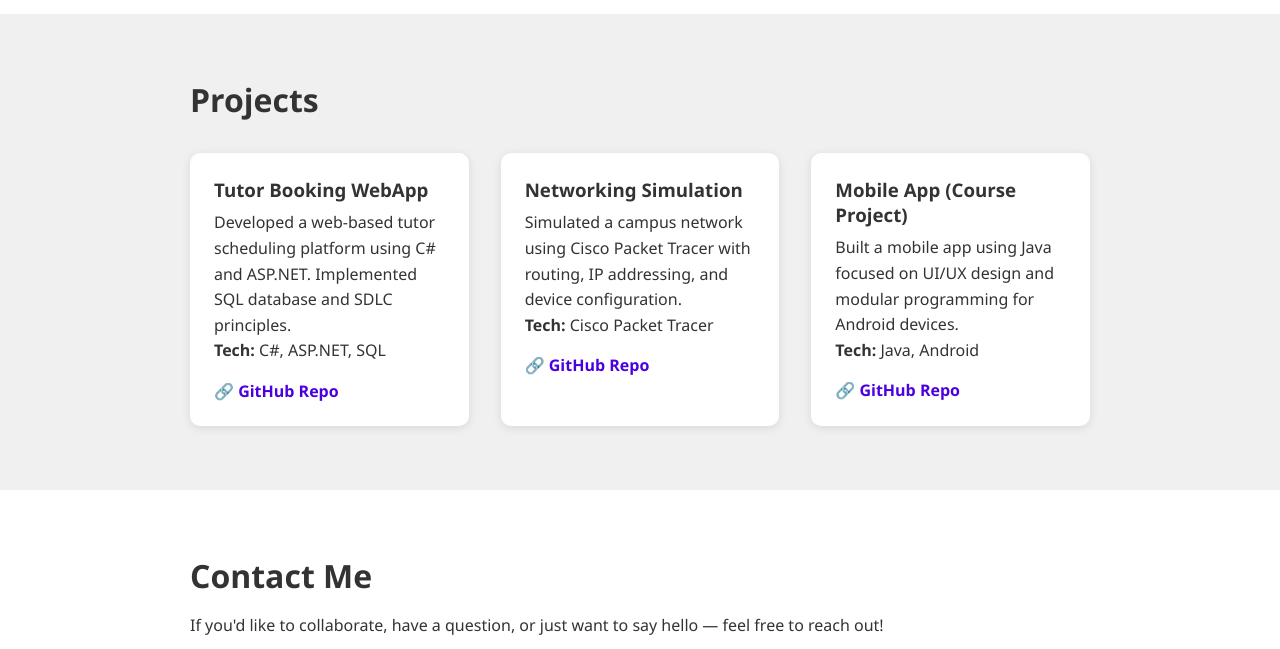
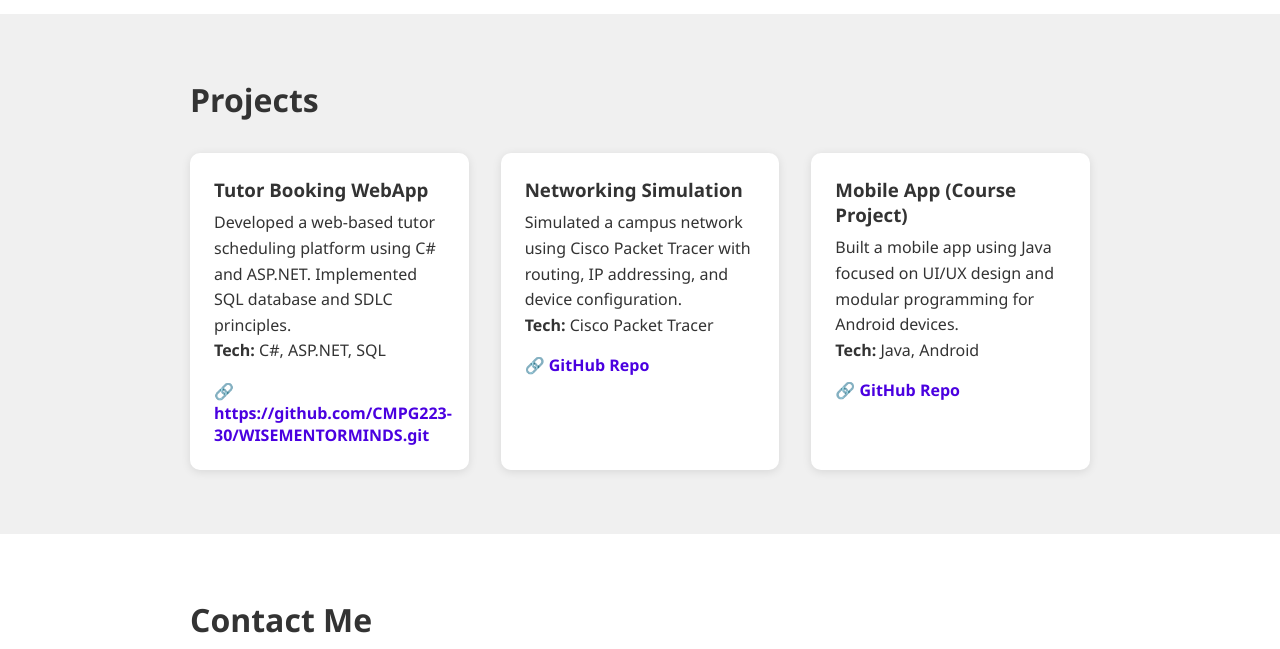
Before and after one commit to McD-04/tebogo-portfolio, a plain HTML site: page index.html in a window 1280 px wide. Shown: the part 1323-1972 px from the top of the page. Drawn offline with nearby package versions, Linux system fonts and the light colour scheme.

```diff
--- a/index.html
+++ b/index.html
@@ -112,7 +112,7 @@
         <h3>Tutor Booking WebApp</h3>
         <p>Developed a web-based tutor scheduling platform using C# and ASP.NET. Implemented SQL database and SDLC principles.</p>
         <p><strong>Tech:</strong> C#, ASP.NET, SQL</p>
-        <a href="#" target="_blank">🔗 GitHub Repo</a>
+        <a href="#" target="_blank">🔗 https://github.com/CMPG223-30/WISEMENTORMINDS.git</a>
       </div>
 
       <!-- Project 2 -->
```
